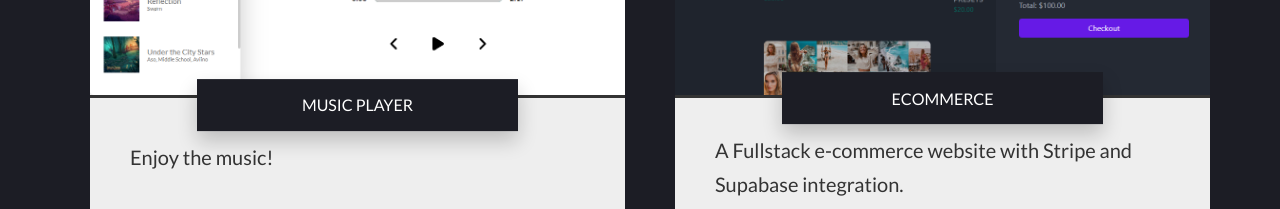
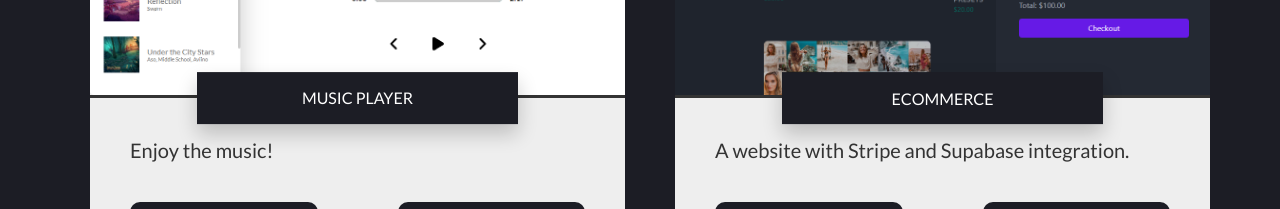
Before and after one commit to usererdem/Portfolio-Website, a website: page index.html in a window 1280 px wide. Shown: the part 1980-2189 px from the top of the page. Drawn offline with nearby package versions, Linux system fonts and the light colour scheme; files that its build step writes are made by us from their sources.

Commit message:
Project ecommerce text editted

```diff
--- a/index.html
+++ b/index.html
@@ -205,7 +205,7 @@
           <img src="img/next-ecommerce-img.png" alt="Calendarly-img" class="project-box__img">
           <a target="_blank" href="https://next-ecommerce-usererdem.vercel.app/"
             class="heading-tertiary project-box__name">Ecommerce</a>
-          <p class="project-box__text">A Fullstack e-commerce website with Stripe and Supabase integration.</p>
+          <p class="project-box__text">A website with Stripe and Supabase integration.</p>
 
           <div class="project-box__skill project-box__skill--nextjs">
             <svg>
```
